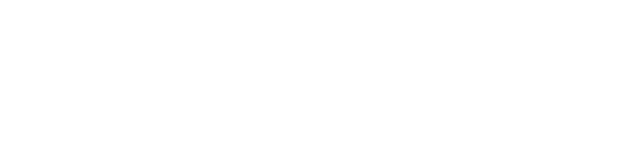
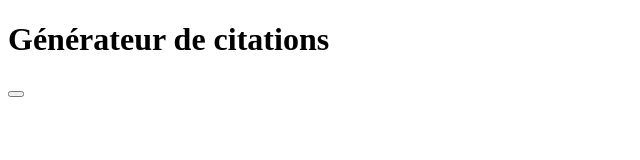
Before and after one commit to Ange0608/Projet-JS, a plain HTML site: page projet js/generator.html in a window 1280 px wide. Shown: the whole page, without its empty margins (0-640 px from the left). Drawn offline with Linux system fonts and the light colour scheme.

Commit message:
update generator

```diff
--- a/projet js/generator.html
+++ b/projet js/generator.html
@@ -4,10 +4,16 @@
     <meta charset="UTF-8">
     <meta http-equiv="X-UA-Compatible" content="IE=edge">
     <meta name="viewport" content="width=device-width, initial-scale=1.0">
-    <title>Document</title>
+    <title>Générateur de citations</title>
     <script src="generator.js"></script>
 </head>
+
 <body>
+    <h1>Générateur de citations</h1>
 
+    <div class="quote_display">
+        <!-- générateur de citations -->
+        <button></button>
+    </div>
 </body>
 </html>
```
